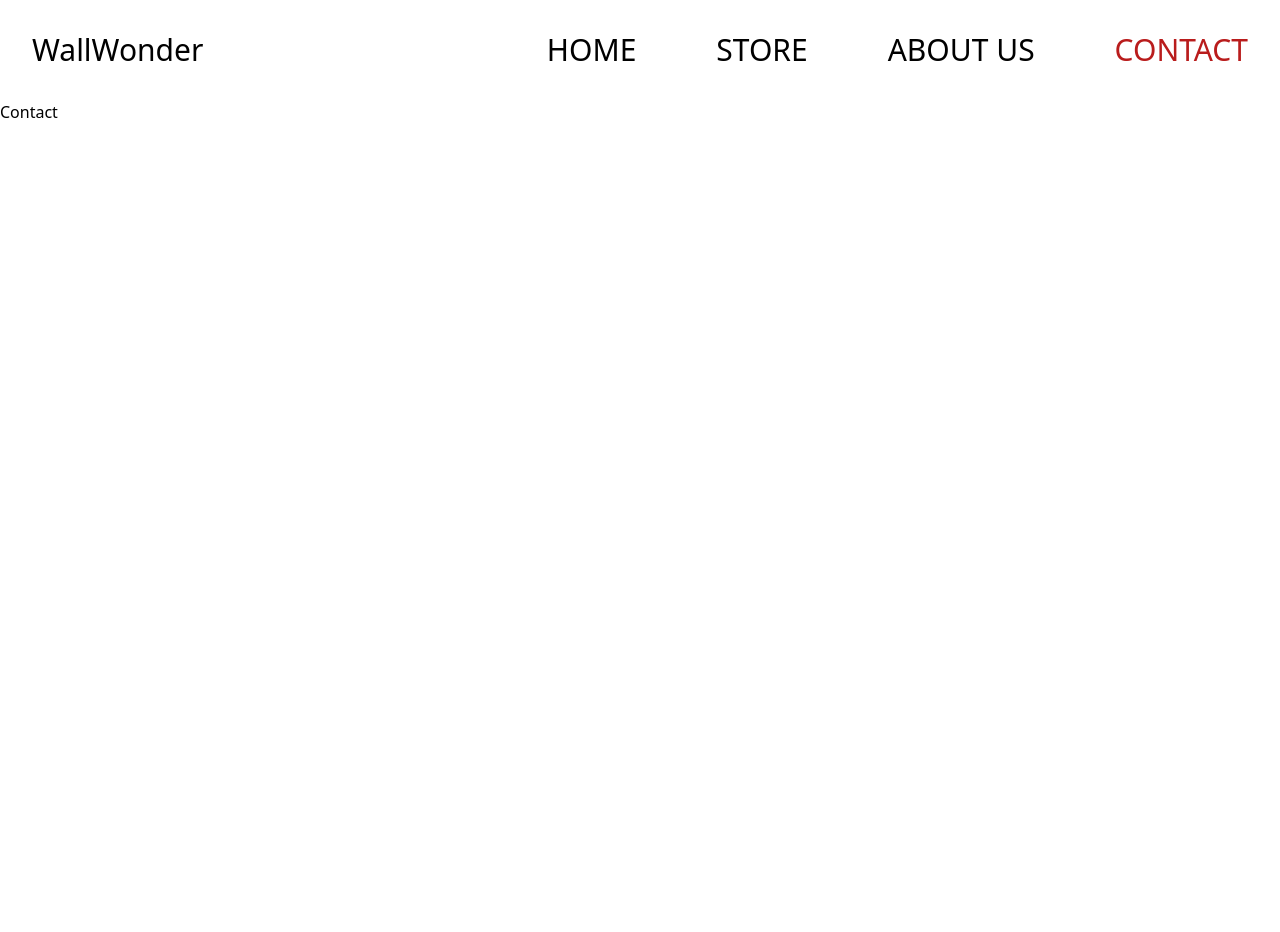
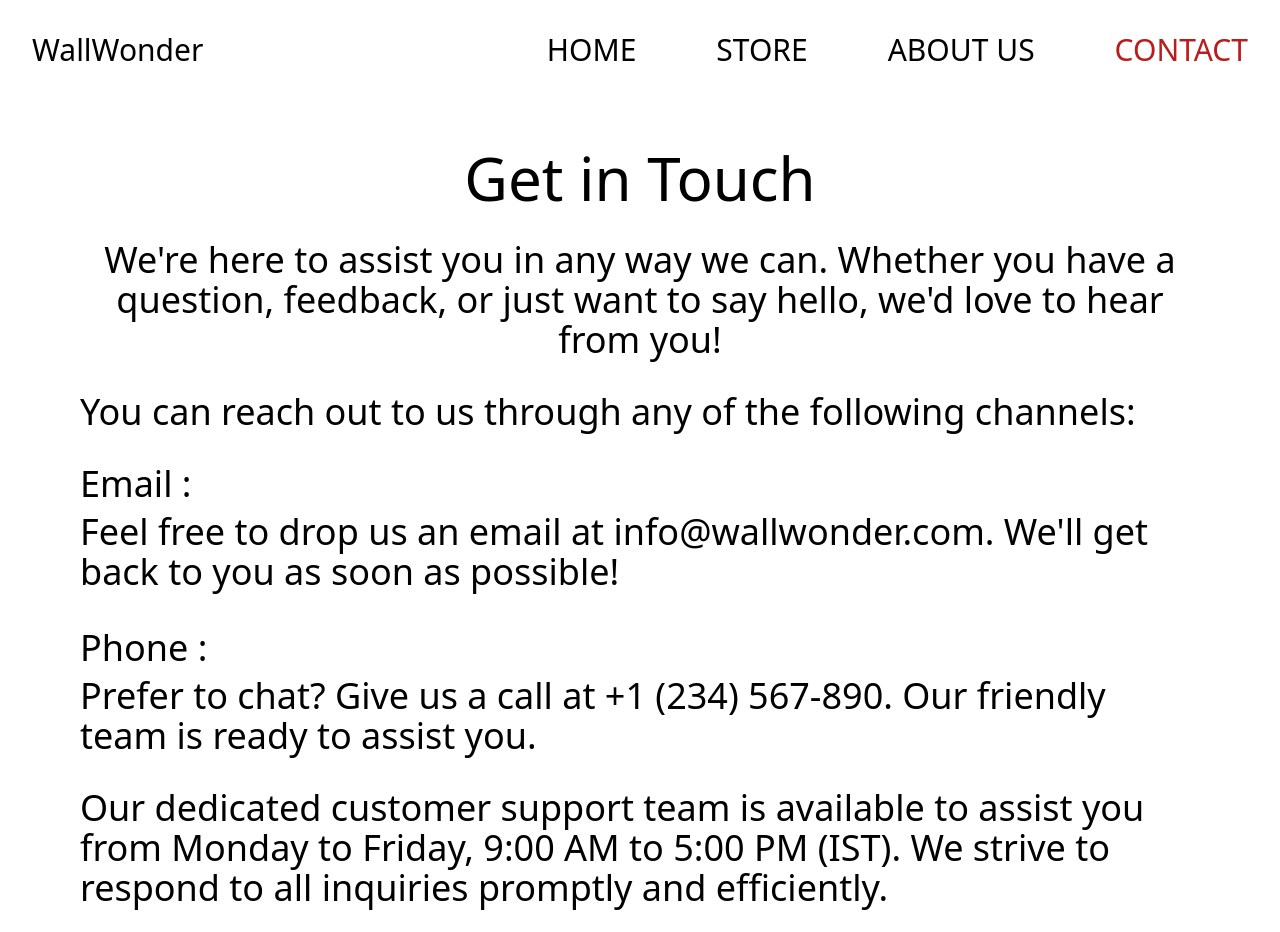
Before and after one commit to roopxx/profile.fyi-assgniment, a React (Vite) app: page /contact in a window 1280 px wide. Shown: the top 932 px of the page. Before the commit the page ends 800 px from the top, so only its background shows below. Built offline with nearby package versions, Linux system fonts and the light colour scheme.

Commit message:
Add content in Contact page

```diff
--- a/src/components/Contact.jsx
+++ b/src/components/Contact.jsx
@@ -4,7 +4,49 @@ function Contact() {
   return (
     <>
       <NavBar />
-      <h1>Contact</h1>
+      <div className="mx-20">
+        <div className="mt-12 space-y-8">
+          <h1 className="text-center text-6xl">Get in Touch</h1>
+          <p className="text-center text-4xl">
+            We&apos;re here to assist you in any way we can. Whether you have a
+            question, feedback, or just want to say hello, we&apos;d love to
+            hear from you!
+          </p>
+          <p className="text-left text-4xl">
+            You can reach out to us through any of the following channels:
+          </p>
+          <div className="space-y-9">
+            <div className="flex flex-col gap-2 text-4xl">
+              <h2>Email :</h2>
+              <p>
+                Feel free to drop us an email at
+                <a href="mailto:info@wallwonder.com"> info@wallwonder.com</a>.
+                We&apos;ll get back to you as soon as possible!
+              </p>
+            </div>
+            <div className="flex flex-col gap-2 text-4xl">
+              <h2>Phone :</h2>
+              <p>
+                Prefer to chat? Give us a call at
+                <a href="tel:+1234567890"> +1 (234) 567-890</a>. Our friendly
+                team is ready to assist you.
+              </p>
+            </div>
+          </div>
+          <div className="flex flex-col gap-5">
+            <p className="text-left text-4xl">
+              Our dedicated customer support team is available to assist you
+              from Monday to Friday, 9:00 AM to 5:00 PM (IST). We strive to
+              respond to all inquiries promptly and efficiently.
+            </p>
+            <p className="text-left text-4xl">
+              For questions about your order, shipping status, or returns,
+              please have your order number handy to help us assist you more
+              effectively.
+            </p>
+          </div>
+        </div>
+      </div>
     </>
   );
 }
```
